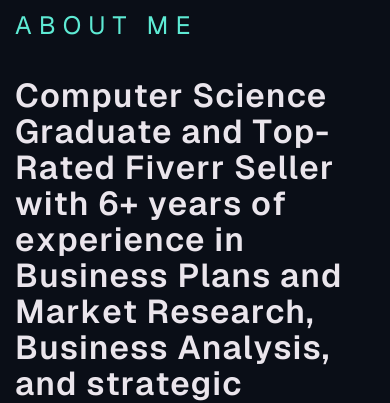
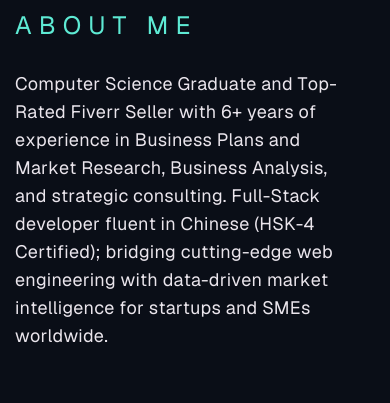
Before and after one commit to murtzaharri21-cyber/My-Portfolio, a React (Vite) app: page / in a window 390 px wide. Shown: the part 912-1315 px from the top of the page. Built offline with nearby package versions, Linux system fonts and the light colour scheme; no server answers.

Commit message:
Improve mobile About typography

```diff
--- a/src/components/styles/About.css
+++ b/src/components/styles/About.css
@@ -28,6 +28,15 @@
   font-weight: 600;
   line-height: 36px;
   letter-spacing: 1px;
+}
+
+@media only screen and (max-width: 767px) {
+  .about-me p {
+    font-size: 18px;
+    font-weight: 400;
+    line-height: 28px;
+    letter-spacing: 0.2px;
+  }
 }
 
 @media only screen and (min-width: 600px) {
```
